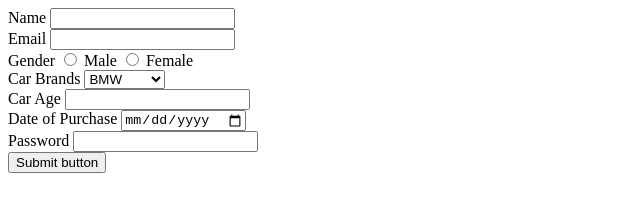
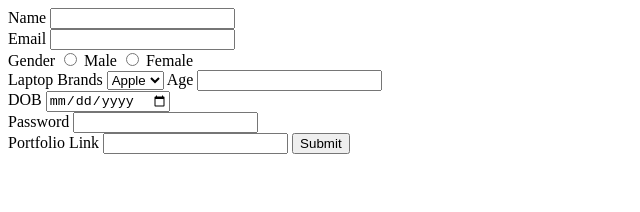
Before and after one commit to acciojob/signup-form-car-soniaj27, a website: page main.html in a window 1280 px wide. Shown: the whole page, without its empty margins (0-640 px from the left). Drawn offline with Linux system fonts and the light colour scheme.

Commit message:
created a submission

```diff
--- a/main.html
+++ b/main.html
@@ -8,45 +8,46 @@
 
 <body>
 	<!-- the entire body must be written by student -->
-    <script type="text/javascript" src="./script.js">
-</script>
-
-<body>
-    <form  method="post">
+	<form  method="post">
 		<label for="name">Name</label>
 		<input type="text" id="name" required>
 		<br>
+
 		<label for="email">Email</label>
 		 <input type="email" id="email" required>
 		<br>
 		<label for="gender">Gender</label>
 		<input type="radio" id="gender" name="gender" required> Male
 		<input type="radio" id="gender" name="gender" required> Female
+		<br>
 
-        <br>
+		<label for="laptop">Laptop Brands</label>
 
-		<label for="cars">Car Brands</label>
-
-			<select id="cars" required>
-				<option name="cars">BMW</option>
-				<option name="cars">Audi</option>
-				<option name="cars">Mercedez</option>
+			<select id="laptop" required>
+				<option name="laptop">Apple</option>
+				<option name="laptop">Asus</option>
+				<option name="laptop">HP</option>
 			</select>
 
-	<br>
-		<label for="carage">Car Age</label>
-		<input type="text" id="carage" required>
 
-        <br>
-
-		<label for="dop">Date of Purchase</label>
-		<input type="date" id="dop" required>
-
+		<label for="age">Age</label>
+		<input type="text" id="age" required>
 		<br>
-
+		<label for="dob">DOB</label>
+		<input type="date" id="dob" required>
+		<br>
 		<label for="password">Password</label>
 		<input type="password" id="password" required>
 	<br>
-		<button type="submit"> Submit button</button>
+	<label for="portfolio">Portfolio Link</label>
+	<input type="url" id="portfolio">
+
+		<button type="submit"> Submit</button>
+
+	</form>
+    <script type="text/javascript" src="./script.js">
+</script>
+
 </body>
+
 </html>
```
